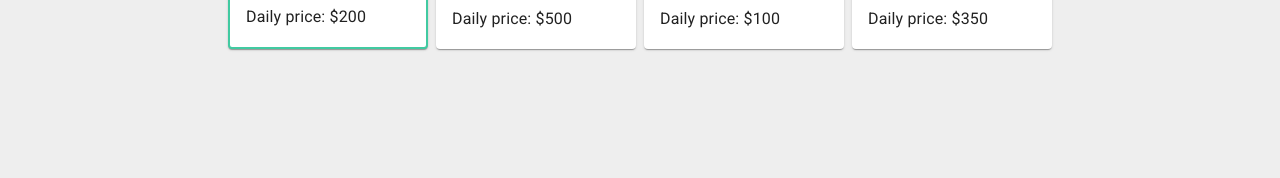
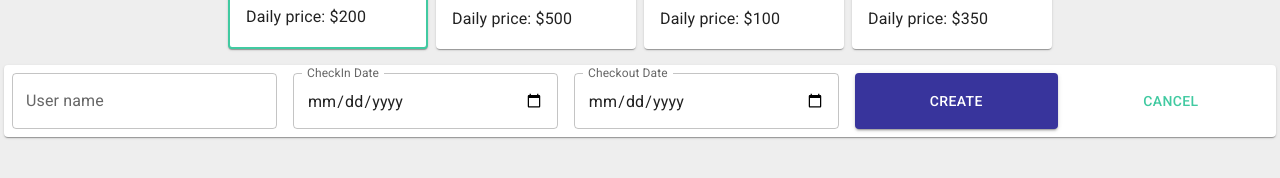
Before and after one commit to arturacm/bookings-application, a React (Vite) app: page / in a window 1280 px wide. Both pictures are taken after a click on the button 328 px from the left and 215 px from the top of the page. Shown: the part 320-498 px from the top of the page. Built offline with nearby package versions, Linux system fonts and the light colour scheme.

Commit message:
feat: add CreateReservationForm

```diff
--- a/src/App.tsx
+++ b/src/App.tsx
@@ -1,10 +1,12 @@
 import Main from '@/components/Main';
 import Locations from './components/Locations';
+import CreateReservationForm from './components/CreateReservationForm';
 
 function App() {
   return (
     <Main gap={2} padding={0.5}>
       <Locations />
+      <CreateReservationForm />
     </Main>
   );
 }
--- /dev/null
+++ b/src/components/CreateReservationForm.tsx
@@ -0,0 +1,78 @@
+import { useAppDispatch, useAppSelector } from '@/store/hooks';
+import { setSelectedLocation } from '@/store/slices/location';
+import { Box, Button, Card, Stack, TextField } from '@mui/material';
+import { FormEvent, useState } from 'react';
+
+const todaysDate = new Date().toISOString().split('T')[0];
+
+export default function CreateReservationForm() {
+  const selectedLocation = useAppSelector(
+    state => state.location.selectedLocation
+  );
+  const dispatch = useAppDispatch();
+
+  const [name, setName] = useState('');
+  const [checkInDate, setCheckInDate] = useState('');
+  const [checkoutDate, setCheckoutDate] = useState('');
+
+  const handleClear = () => {
+    setName('');
+    setCheckInDate('');
+    setCheckoutDate('');
+  };
+  if (!selectedLocation) return;
+
+  const handleSubmit = (e: FormEvent<HTMLFormElement>) => {
+    e.preventDefault();
+    dispatch(setSelectedLocation(null));
+    handleClear();
+  };
+
+  return (
+    <Box component={Card} width="100%">
+      <Stack
+        direction={{ md: 'column', lg: 'row' }}
+        width="100%"
+        gap={2}
+        p={1}
+        component="form"
+        onSubmit={handleSubmit}
+      >
+        <Stack flex={1} gap={2} direction={{ sm: 'column', md: 'row' }}>
+          <TextField
+            fullWidth
+            label="User name"
+            onChange={e => setName(e.target.value)}
+            value={name}
+          />
+          <TextField
+            fullWidth
+            type="date"
+            label="CheckIn Date"
+            onChange={e => setCheckInDate(e.target.value)}
+            value={checkInDate}
+            InputLabelProps={{ shrink: true }}
+            inputProps={{ min: todaysDate }}
+          />
+          <TextField
+            fullWidth
+            type="date"
+            label="Checkout Date"
+            onChange={e => setCheckoutDate(e.target.value)}
+            value={checkoutDate}
+            InputLabelProps={{ shrink: true }}
+            inputProps={{ min: checkInDate || todaysDate }}
+          />
+        </Stack>
+        <Stack direction="row" flex={0.5} gap={2}>
+          <Button fullWidth variant="contained" color="secondary" type="submit">
+            Create
+          </Button>
+          <Button fullWidth onClick={handleClear}>
+            Cancel
+          </Button>
+        </Stack>
+      </Stack>
+    </Box>
+  );
+}
```
